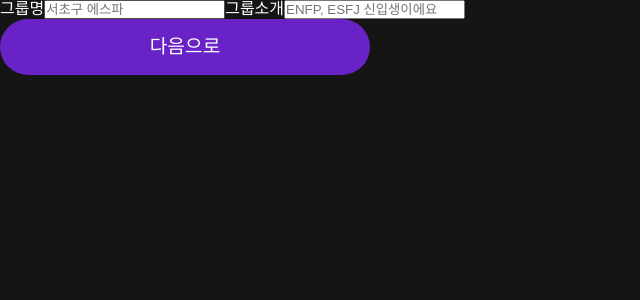
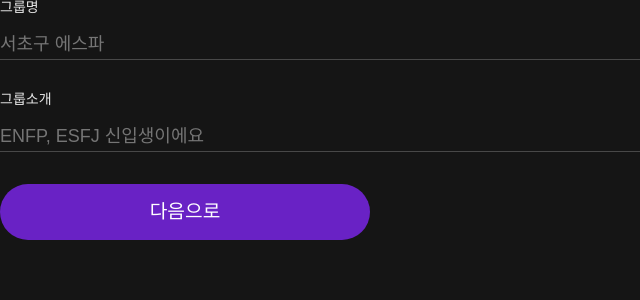
Before and after one commit to bobob0311/Youth_adults, a Next.js app: page /step3 in a window 1280 px wide. Shown: the top 300 px of the page, without its empty margins (0-640 px from the left). Built offline with nearby package versions, Linux system fonts and the light colour scheme.

Commit message:
Input Box 기본 css추가

```diff
--- /dev/null
+++ b/components/input/InputBox.module.scss
@@ -0,0 +1,18 @@
+.InputBox{
+    display: flex;
+    flex-direction: column;
+    margin-bottom: 32px;
+    justify-content: space-between;
+    height: 60px;
+    span{
+        @include mixin.textLabel();
+    }
+
+    input{
+        all: unset;
+        height: 25px;
+        border-bottom: 1px solid var(--border);
+        padding-bottom: 2px;
+        @include mixin.SB();
+    }
+}
--- a/components/input/InputBox.tsx
+++ b/components/input/InputBox.tsx
@@ -1,4 +1,5 @@
 'use client'
+import styles from "./InputBox.module.scss"
 
 interface PropsState{
     label: string;
@@ -12,8 +13,8 @@ export default function InputBox(props: PropsState) {
     // 유효성 검사 하는 로직 받아서 유효성 검사해주고 검사 올려주기
 
     return (
-        <label>
-            {label}
+        <label className={styles.InputBox}>
+            <span>{label}</span>
             <input type={inputType} placeholder={placeholder} />
         </label>
     )
```
